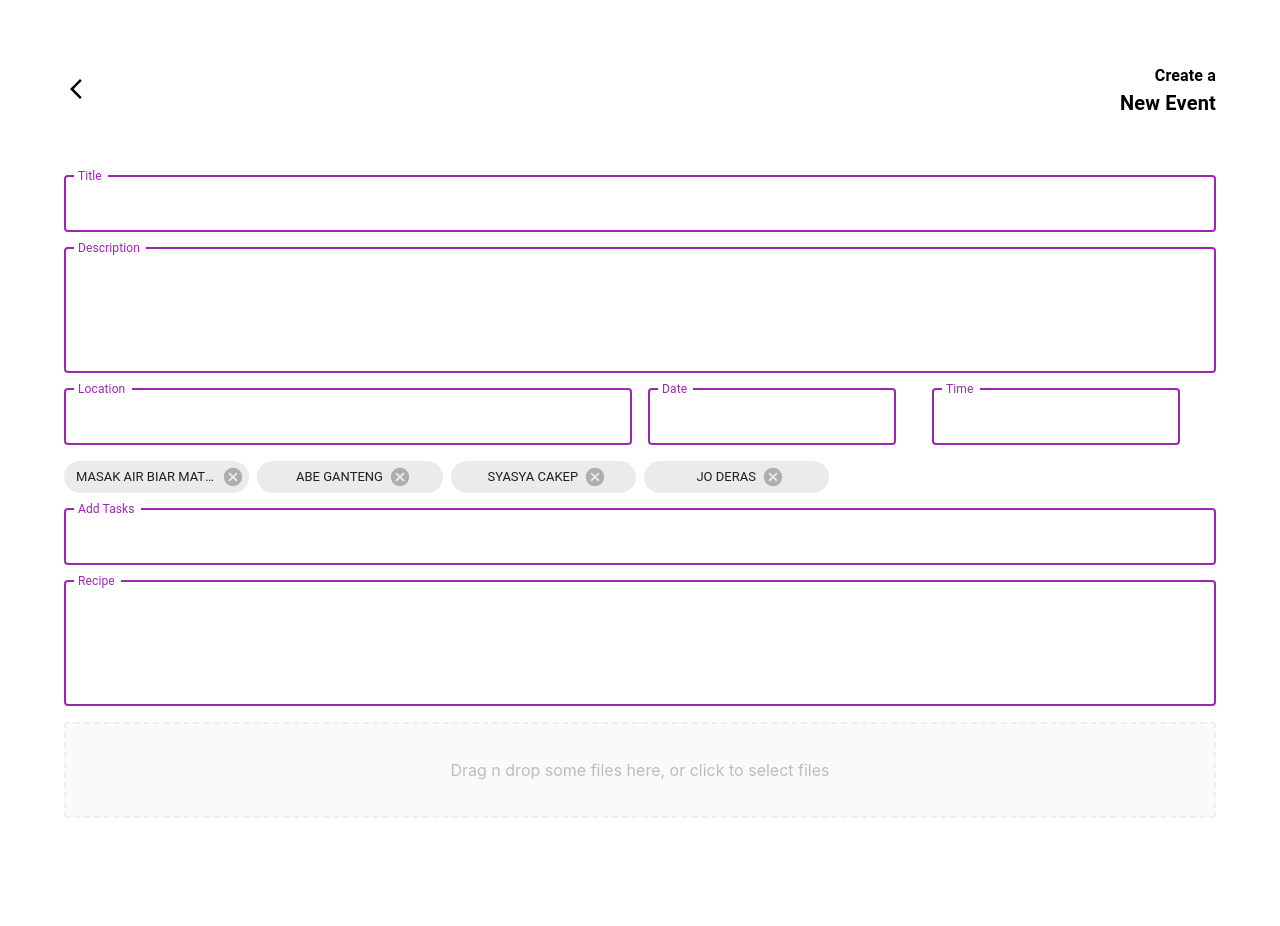
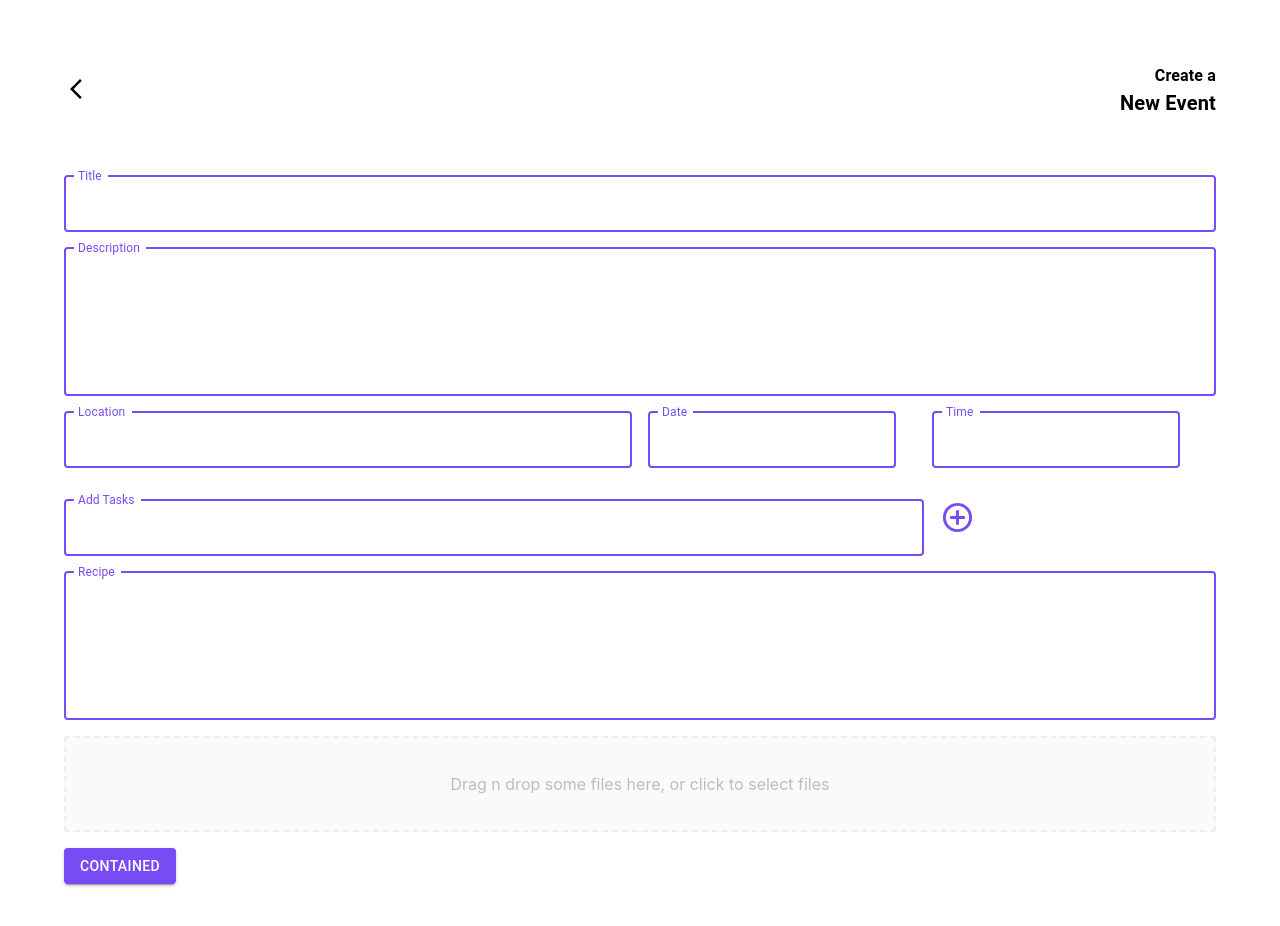
Before and after one commit to DECO3801-ANJAS/caldv0.1, a Next.js app: page /create in a window 1280 px wide. Shown: the top 926 px of the page. Before the commit the page ends 818 px from the top, so only its background shows below. Built offline with nearby package versions, Linux system fonts and the light colour scheme.

Commit message:
feat: added task addition functionality

```diff
--- a/package.json
+++ b/package.json
@@ -11,6 +11,8 @@
   "dependencies": {
     "@emotion/react": "^11.10.4",
     "@emotion/styled": "^11.10.4",
+    "@material-ui/core": "^4.12.4",
+    "@material-ui/icons": "^4.11.3",
     "@mui/icons-material": "^5.10.6",
     "@mui/material": "^5.10.7",
     "@mui/x-date-pickers": "^5.0.3",
--- a/src/components/AutoComplete.tsx
+++ b/src/components/AutoComplete.tsx
@@ -2,158 +2,60 @@ import * as React from 'react';
 import TextField from '@mui/material/TextField';
 import Stack from '@mui/material/Stack';
 import Autocomplete from '@mui/material/Autocomplete';
+import { withStyles } from '@material-ui/core/styles';
 
-export default function FreeSolo() {
+const CssTextField = withStyles({
+  root: {
+    '& label.Mui-focused': {
+      color: "#784CF4",
+    },
+    '& .MuiInput-underline:after': {
+      borderBottomColor: "#784CF4",
+    },
+    '& .MuiOutlinedInput-root': {
+      '& fieldset': {
+        borderColor: "#784CF4",
+      },
+      '&:hover fieldset': {
+        borderColor: "#784CF4",
+      },
+      '&.Mui-focused fieldset': {
+        borderColor: "#784CF4",
+      },
+    },
+  },
+})(TextField);
+
+export default function FreeSolo(props) {
+  console.log(props)
   return (
-    <Stack spacing={2}>
       <Autocomplete
         fullWidth
         freeSolo
-        id="free-solo-2-demo"
+        id="tasks"
         disableClearable
-        options={top100Films.map((option) => option.title)}
+        options={tasks.map((option) => option.title)}
         renderInput={(params) => (
-          <TextField
-            color="secondary"
+          <CssTextField
             focused
             {...params}
             label="Add Tasks"
+            value={props.value}
             InputProps={{
               ...params.InputProps,
               type: 'search',
             }}
+            onChange={props.onChange}
             fullWidth
           />
         )}
       />
-    </Stack>
   );
 }
 
-// Top 100 films as rated by IMDb users. http://www.imdb.com/chart/top
-const top100Films = [
-  { title: 'The Shawshank Redemption', year: 1994 },
-  { title: 'The Godfather', year: 1972 },
-  { title: 'The Godfather: Part II', year: 1974 },
-  { title: 'The Dark Knight', year: 2008 },
-  { title: '12 Angry Men', year: 1957 },
-  { title: "Schindler's List", year: 1993 },
-  { title: 'Pulp Fiction', year: 1994 },
-  {
-    title: 'The Lord of the Rings: The Return of the King',
-    year: 2003,
-  },
-  { title: 'The Good, the Bad and the Ugly', year: 1966 },
-  { title: 'Fight Club', year: 1999 },
-  {
-    title: 'The Lord of the Rings: The Fellowship of the Ring',
-    year: 2001,
-  },
-  {
-    title: 'Star Wars: Episode V - The Empire Strikes Back',
-    year: 1980,
-  },
-  { title: 'Forrest Gump', year: 1994 },
-  { title: 'Inception', year: 2010 },
-  {
-    title: 'The Lord of the Rings: The Two Towers',
-    year: 2002,
-  },
-  { title: "One Flew Over the Cuckoo's Nest", year: 1975 },
-  { title: 'Goodfellas', year: 1990 },
-  { title: 'The Matrix', year: 1999 },
-  { title: 'Seven Samurai', year: 1954 },
-  {
-    title: 'Star Wars: Episode IV - A New Hope',
-    year: 1977,
-  },
-  { title: 'City of God', year: 2002 },
-  { title: 'Se7en', year: 1995 },
-  { title: 'The Silence of the Lambs', year: 1991 },
-  { title: "It's a Wonderful Life", year: 1946 },
-  { title: 'Life Is Beautiful', year: 1997 },
-  { title: 'The Usual Suspects', year: 1995 },
-  { title: 'Léon: The Professional', year: 1994 },
-  { title: 'Spirited Away', year: 2001 },
-  { title: 'Saving Private Ryan', year: 1998 },
-  { title: 'Once Upon a Time in the West', year: 1968 },
-  { title: 'American History X', year: 1998 },
-  { title: 'Interstellar', year: 2014 },
-  { title: 'Casablanca', year: 1942 },
-  { title: 'City Lights', year: 1931 },
-  { title: 'Psycho', year: 1960 },
-  { title: 'The Green Mile', year: 1999 },
-  { title: 'The Intouchables', year: 2011 },
-  { title: 'Modern Times', year: 1936 },
-  { title: 'Raiders of the Lost Ark', year: 1981 },
-  { title: 'Rear Window', year: 1954 },
-  { title: 'The Pianist', year: 2002 },
-  { title: 'The Departed', year: 2006 },
-  { title: 'Terminator 2: Judgment Day', year: 1991 },
-  { title: 'Back to the Future', year: 1985 },
-  { title: 'Whiplash', year: 2014 },
-  { title: 'Gladiator', year: 2000 },
-  { title: 'Memento', year: 2000 },
-  { title: 'The Prestige', year: 2006 },
-  { title: 'The Lion King', year: 1994 },
-  { title: 'Apocalypse Now', year: 1979 },
-  { title: 'Alien', year: 1979 },
-  { title: 'Sunset Boulevard', year: 1950 },
-  {
-    title: 'Dr. Strangelove or: How I Learned to Stop Worrying and Love the Bomb',
-    year: 1964,
-  },
-  { title: 'The Great Dictator', year: 1940 },
-  { title: 'Cinema Paradiso', year: 1988 },
-  { title: 'The Lives of Others', year: 2006 },
-  { title: 'Grave of the Fireflies', year: 1988 },
-  { title: 'Paths of Glory', year: 1957 },
-  { title: 'Django Unchained', year: 2012 },
-  { title: 'The Shining', year: 1980 },
-  { title: 'WALL·E', year: 2008 },
-  { title: 'American Beauty', year: 1999 },
-  { title: 'The Dark Knight Rises', year: 2012 },
-  { title: 'Princess Mononoke', year: 1997 },
-  { title: 'Aliens', year: 1986 },
-  { title: 'Oldboy', year: 2003 },
-  { title: 'Once Upon a Time in America', year: 1984 },
-  { title: 'Witness for the Prosecution', year: 1957 },
-  { title: 'Das Boot', year: 1981 },
-  { title: 'Citizen Kane', year: 1941 },
-  { title: 'North by Northwest', year: 1959 },
-  { title: 'Vertigo', year: 1958 },
-  {
-    title: 'Star Wars: Episode VI - Return of the Jedi',
-    year: 1983,
-  },
-  { title: 'Reservoir Dogs', year: 1992 },
-  { title: 'Braveheart', year: 1995 },
-  { title: 'M', year: 1931 },
-  { title: 'Requiem for a Dream', year: 2000 },
-  { title: 'Amélie', year: 2001 },
-  { title: 'A Clockwork Orange', year: 1971 },
-  { title: 'Like Stars on Earth', year: 2007 },
-  { title: 'Taxi Driver', year: 1976 },
-  { title: 'Lawrence of Arabia', year: 1962 },
-  { title: 'Double Indemnity', year: 1944 },
-  {
-    title: 'Eternal Sunshine of the Spotless Mind',
-    year: 2004,
-  },
-  { title: 'Amadeus', year: 1984 },
-  { title: 'To Kill a Mockingbird', year: 1962 },
-  { title: 'Toy Story 3', year: 2010 },
-  { title: 'Logan', year: 2017 },
-  { title: 'Full Metal Jacket', year: 1987 },
-  { title: 'Dangal', year: 2016 },
-  { title: 'The Sting', year: 1973 },
-  { title: '2001: A Space Odyssey', year: 1968 },
-  { title: "Singin' in the Rain", year: 1952 },
-  { title: 'Toy Story', year: 1995 },
-  { title: 'Bicycle Thieves', year: 1948 },
-  { title: 'The Kid', year: 1921 },
-  { title: 'Inglourious Basterds', year: 2009 },
-  { title: 'Snatch', year: 2000 },
-  { title: '3 Idiots', year: 2009 },
-  { title: 'Monty Python and the Holy Grail', year: 1975 },
+const tasks = [
+  { title: 'Frying'},
+  {title: 'Grilling'},
+  {title: 'Prepping'},
+  {title: 'Cooking'}
 ];
--- a/src/components/DateTimeInput.tsx
+++ b/src/components/DateTimeInput.tsx
@@ -5,7 +5,30 @@ import { AdapterDayjs } from '@mui/x-date-pickers/AdapterDayjs';
 import { LocalizationProvider } from '@mui/x-date-pickers/LocalizationProvider';
 import { DatePicker } from '@mui/x-date-pickers/DatePicker';
 import { TimePicker } from '@mui/x-date-pickers/TimePicker';
-import { Grid, Box } from '@mui/material';
+import { Grid } from '@mui/material';
+import { withStyles } from '@material-ui/core/styles';
+
+const CssTextField = withStyles({
+    root: {
+      '& label.Mui-focused': {
+        color: "#784CF4",
+      },
+      '& .MuiInput-underline:after': {
+        borderBottomColor: "#784CF4",
+      },
+      '& .MuiOutlinedInput-root': {
+        '& fieldset': {
+          borderColor: "#784CF4",
+        },
+        '&:hover fieldset': {
+          borderColor: "#784CF4",
+        },
+        '&.Mui-focused fieldset': {
+          borderColor: "#784CF4",
+        },
+      },
+    },
+  })(TextField);
 
 export default function BasicDatePicker() {
     const [date, setDate] = React.useState<Dayjs | null>(null);
@@ -20,16 +43,16 @@ export default function BasicDatePicker() {
             onChange={(newValue) => {
                 setDate(newValue);
             }}
-            renderInput={(params) => <TextField focused color="secondary" {...params} />}
+            renderInput={(params) => <CssTextField focused {...params} />}
             />
         </Grid>
         <Grid item xs={6}>
-        <TimePicker
-            label="Time"
-            value={time}
-            onChange={setTime}
-            renderInput={(params) => <TextField focused color="secondary" {...params} />}
-        />
+            <TimePicker
+                label="Time"
+                value={time}
+                onChange={setTime}
+                renderInput={(params) => <CssTextField focused {...params} />}
+            />
         </Grid>
         </Grid>
     </LocalizationProvider>
--- a/src/pages/create/index.tsx
+++ b/src/pages/create/index.tsx
@@ -9,11 +9,69 @@ import Dropzone from '../../components/Dropzone';
 import BasicDatePicker from '../../components/DateTimeInput';
 import FreeSolo from '../../components/AutoComplete';
 import Chip from '@mui/material/Chip';
+import { withStyles } from '@material-ui/core/styles';
+import AddCircleOutlineIcon from '@material-ui/icons/AddCircleOutline';
+import Button from '@mui/material/Button';
+import { createTheme, ThemeProvider } from '@mui/material/styles';
+
+const theme = createTheme({
+  palette: {
+    primary: {
+      // Purple and green play nicely together.
+      main: "#784CF4"
+    }
+  },
+});
+
+const CssTextField = withStyles({
+  root: {
+    '& label.Mui-focused': {
+      color: "#784CF4",
+    },
+    '& .MuiInput-underline:after': {
+      borderBottomColor: "#784CF4",
+    },
+    '& .MuiOutlinedInput-root': {
+      '& fieldset': {
+        borderColor: "#784CF4",
+      },
+      '&:hover fieldset': {
+        borderColor: "#784CF4",
+      },
+      '&.Mui-focused fieldset': {
+        borderColor: "#784CF4",
+      },
+    },
+  },
+})(TextField);
 
 const Create: NextPage = () => {
+  const [hashtag, setHashtag] = React.useState("")
+  const [arrayOfHashtags, addHashtag] = React.useState([]);
+
+  const handleDelete = (h) => () => {
+    addHashtag((arrayOfHashtags) =>
+      arrayOfHashtags.filter((hashtag) => hashtag !== h)
+    )
+  }
+
+  const newHashtag = () => {
+    addHashtag((arrayOfHashtags) => arrayOfHashtags.concat(hashtag))
+    console.log(arrayOfHashtags)
+  }
+
+  const Hashtags = arrayOfHashtags.map((h) => (
+    <Grid item xs={4} sm={2}>
+      <Chip
+        size="medium"
+        label={h}
+        onDelete={handleDelete(h)}
+      />
+    </Grid>
+  ))
 
   return (
-    <Container style={{paddingTop:"5%"}}>
+    <Container style={{marginTop:"5%", marginBottom:"5%"}}>
       <Grid container alignItems='center' justifyContent='space-between' style={{marginBottom:"5%"}}>
         <Grid item spacing={2}>
           <ArrowBackIosNewIcon/>
@@ -30,42 +88,21 @@ const Create: NextPage = () => {
 
       <Grid container spacing={2}>
         <Grid item xs={12}>
-          <TextField
-            color="secondary"
-            focused
-            id="title"
-            label="Title"
-            fullWidth
-          />
+          <CssTextField label="Title" focused fullWidth/>
         </Grid>
         <Grid item xs={12}>
-          <TextField
-            color="secondary"
-            focused
-            id="description"
-            label="Description"
-            multiline
-            fullWidth
-            rows={4}
-            defaultValue=""
-          />
+          <CssTextField label="Description" focused rows={5} multiline fullWidth/>
         </Grid>
         <Grid item xs={12} sm={6}>
-          <TextField
-            color="secondary"
-            focused
-            id="location"
-            label="Location"
-            fullWidth
-          />
+          <CssTextField label="Location" focused fullWidth/>
         </Grid>
         <Grid item xs={12} sm={6}>
           <BasicDatePicker/>
         </Grid>
         <Grid item xs={12}>
           <Grid container spacing={1}>
-            <Grid item xs={4} sm={2}>
-              <Chip label="MASAK AIR BIAR MATENG" onDelete={() => {}} style={{width:"100%"}} />
+            {/* <Grid item xs={4} sm={2}>
+              <Chip label="MASAK AIR BIAR MATENG" id="chip1" onDelete={handleDelete} style={{width:"100%"}} />
             </Grid>
             <Grid item xs={4} sm={2}>
               <Chip label="ABE GANTENG" onDelete={() => {}} style={{width:"100%"}} />
@@ -74,27 +111,27 @@ const Create: NextPage = () => {
               <Chip label="SYASYA CAKEP" onDelete={() => {}} style={{width:"100%"}} />
             </Grid>
             <Grid item xs={4} sm={2}>
-              <Chip label="JO DERAS" onDelete={() => {}} style={{width:"100%"}} />
-            </Grid>
+              <Chip label="JO DERAS Spending" onDelete={() => {}} style={{width:"100%"}} />
+            </Grid> */}
+          {arrayOfHashtags.length > 0 ? Hashtags : ""}
           </Grid>
         </Grid>
-        <Grid item xs={12}>
-          <FreeSolo/>
+        <Grid item xs={9}>
+          <FreeSolo value={hashtag} onChange={(e) => {setHashtag(e.target.value)}}/>
+        </Grid>
+        <Grid item xs={3} style={{color:"#784CF4"}}>
+          <AddCircleOutlineIcon fontSize="large" onClick={newHashtag}/>
         </Grid>
         <Grid item xs={12}>
-          <TextField
-            color="secondary"
-            focused
-            id="recipe"
-            label="Recipe"
-            multiline
-            fullWidth
-            rows={4}
-            defaultValue=""
-          />
+          <CssTextField label="Recipe" focused fullWidth multiline rows={5}/>
         </Grid>
         <Grid item xs={12}>
           <Dropzone/>
+        </Grid>
+        <Grid item xs={12}>
+        <ThemeProvider theme={theme}>
+          <Button variant="contained" color='primary'>Contained</Button>
+        </ThemeProvider>
         </Grid>
       </Grid>
     </Container>
```
Also changed, not shown: 1 other file (tests, documents, lock files or other folders).
